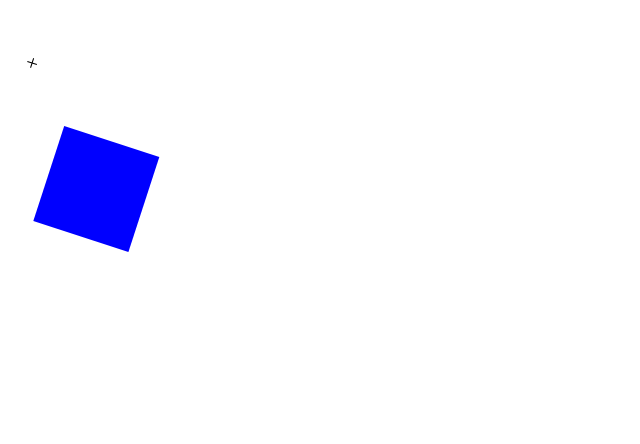
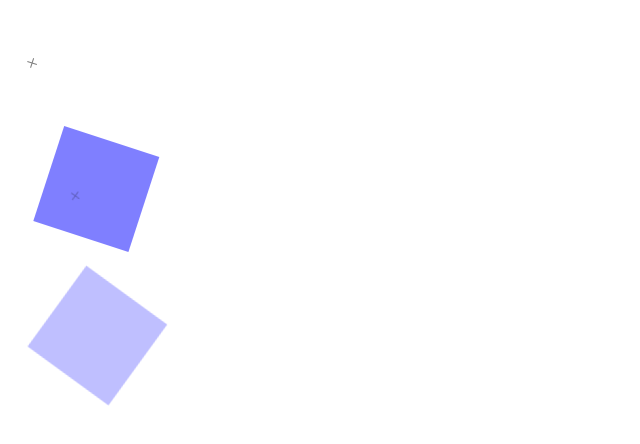
Before and after one commit to dasilvacontin/mogc-2018, a plain HTML site: page canvas-translate-rotate.html in a window 1280 px wide. Shown: the whole page, without its empty margins (0-640 px from the left). Drawn offline with Linux system fonts and the light colour scheme.

Commit message:
global opacity

```diff
--- a/canvas-translate-rotate.html
+++ b/canvas-translate-rotate.html
@@ -31,6 +31,7 @@ ctx.rotate(Math.PI/10)
 ctx.translate(50, 0)
 ctx.translate(0, 50)
 ctx.beginPath()
+ctx.globalAlpha = 0.5
 
 ctx.moveTo(-5, 0)
 ctx.lineTo(5, 0)
@@ -40,6 +41,8 @@ ctx.stroke()
 
 ctx.fillRect(50, 50, 100, 100)
 
+ctx.drawImage(canvas, 50, 50)
+
 </script>
 </body>
 </html>
```
